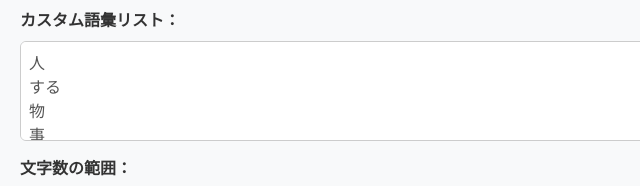
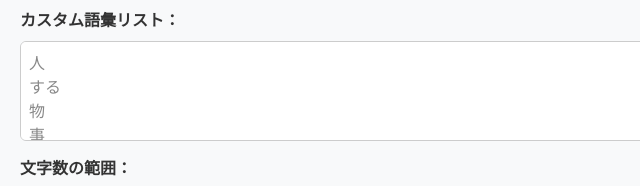
Before and after one commit to zatta1010/word-generation-tool, a plain HTML site: page index.html in a window 1280 px wide. Shown: the part 912-1098 px from the top of the page, 0-640 px from the left. Drawn offline with Linux system fonts and the light colour scheme.

Commit message:
Update style.css

```diff
--- a/css/style.css
+++ b/css/style.css
@@ -80,6 +80,10 @@ input[type="submit"]:hover {
   margin-top: 10px;
 }
 
+*:disabled {
+	color: #888;
+}
+
 table {
   border-collapse: collapse;
 }
```
